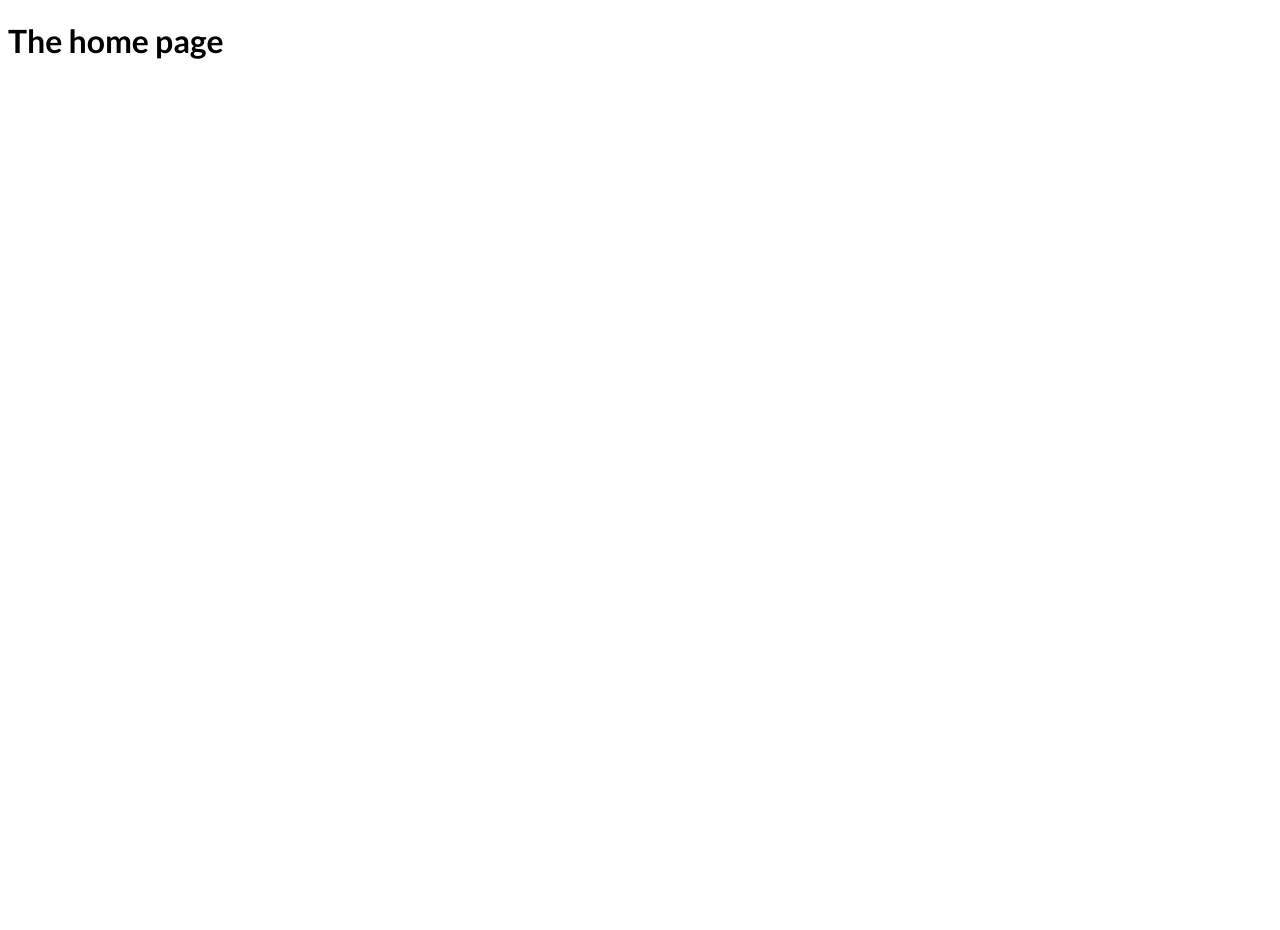
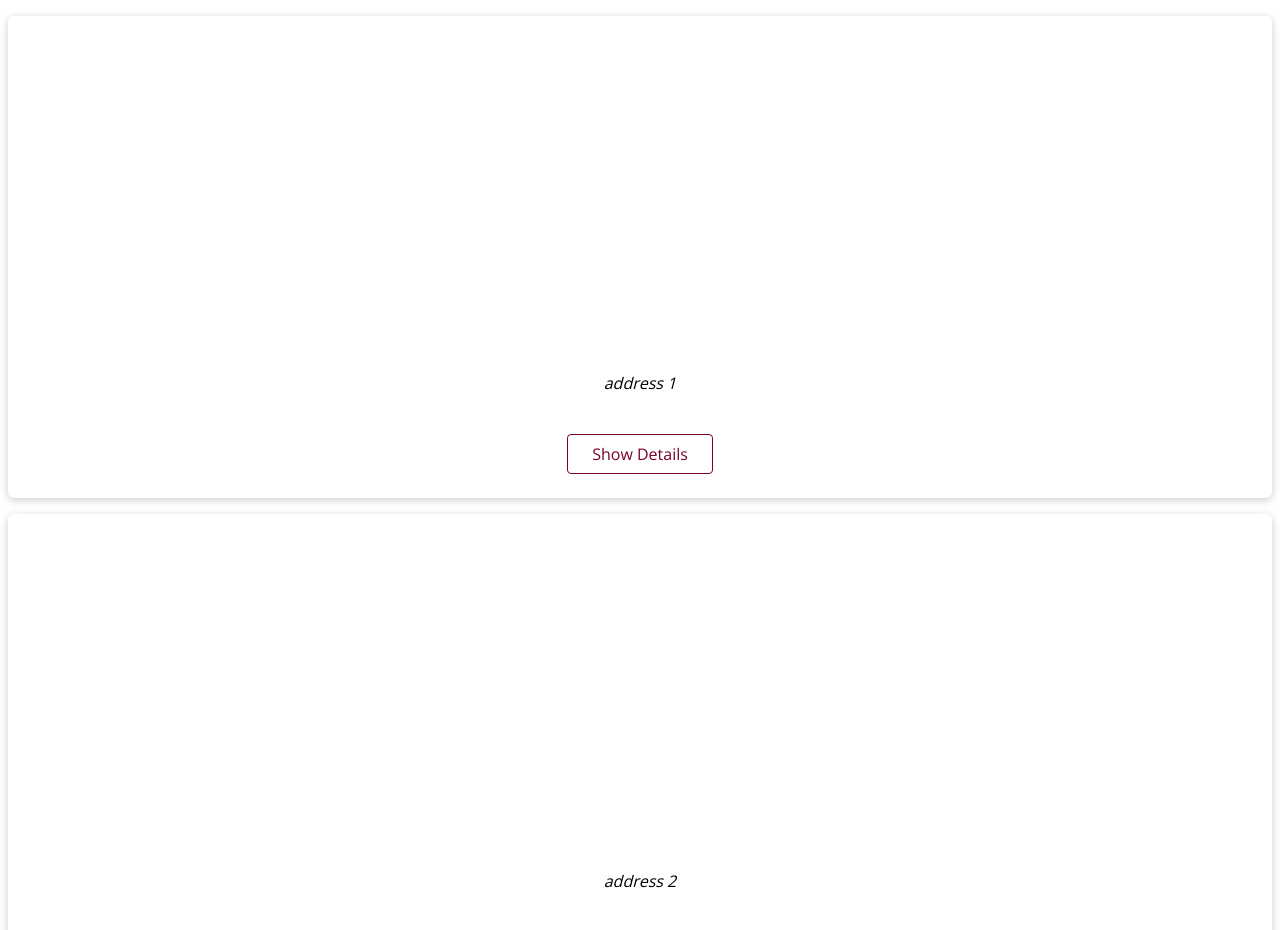
Before and after one commit to ajasinger/next-events-app, a Next.js app: page / in a window 1280 px wide. Shown: the top 930 px of the page. Before the commit the page ends 800 px from the top, so only its background shows below. Built offline with nearby package versions, Linux system fonts and the light colour scheme.

Commit message:
return MeetupList ocmponent in index.js

```diff
--- a/pages/index.js
+++ b/pages/index.js
@@ -1,8 +1,29 @@
 // domain.com
 // contains React components that will load with that page
 
+import MeetupList from '../components/meetups/MeetupList';
+
+const DUMMY_MEETUPS = [
+    {
+        id: 'm1',
+        name: 'A First Meetup',
+        image: '',
+        address: 'address 1',
+        description: 'this is the first meetup'
+    },
+    {
+        id: 'm2',
+        name: 'A Second Meetup',
+        image: '',
+        address: 'address 2',
+        description: 'this is the second meetup'
+    }
+]
+
 function HomePage() {
-    return <h1>The home page</h1>
+    return (
+        < MeetupList meetups={DUMMY_MEETUPS} />
+    )
 }
 
 export default HomePage;
```
